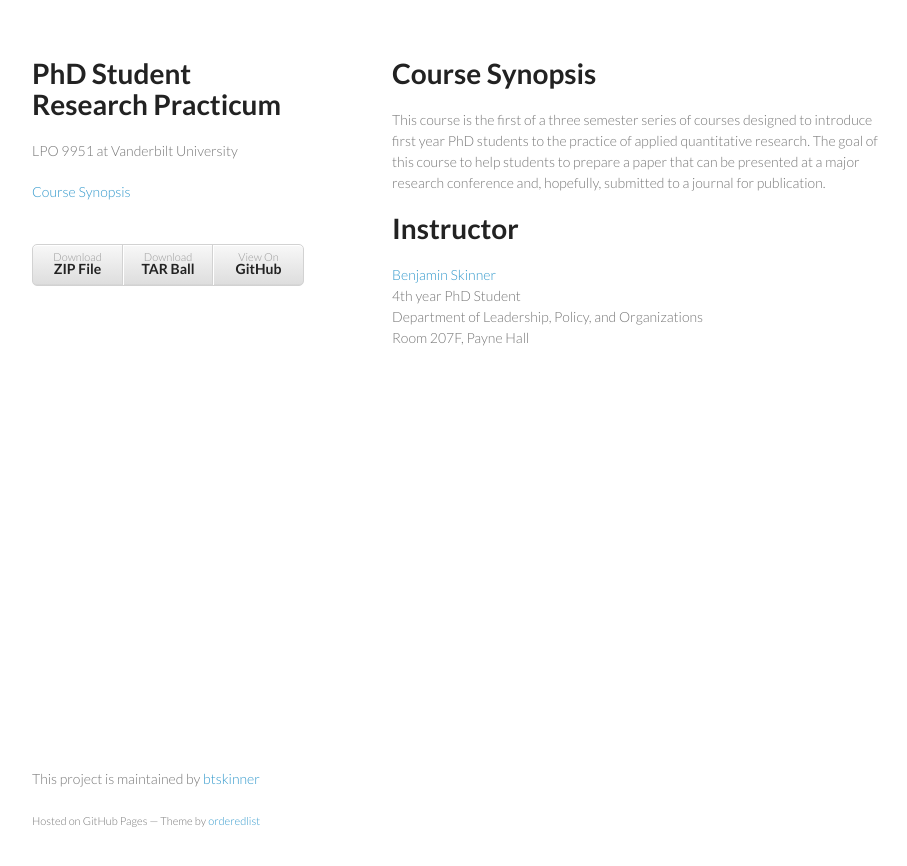
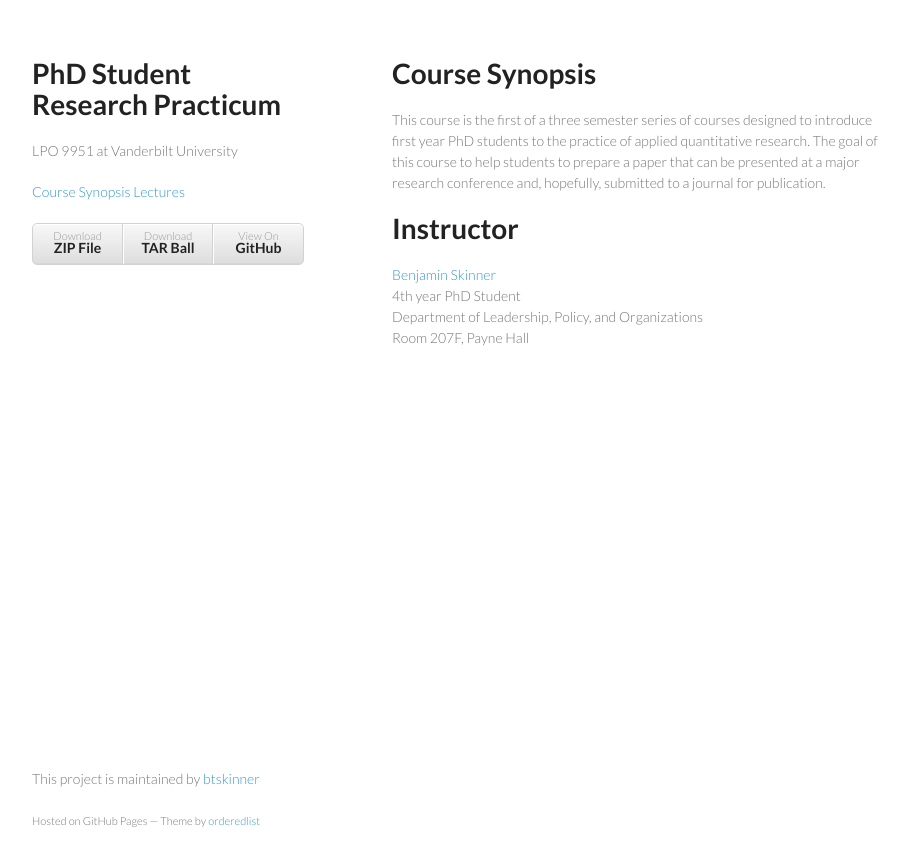
Before and after one commit to btskinner/lpo9951, a Jekyll site: the page built from index.md, in a window 1280 px wide. Shown: the top 866 px of the page, without its empty margins (178-1085 px from the left). Built offline with Jekyll 4.4.1, drawn with Linux system fonts in a browser that asks for light colours.

Commit message:
Update default.html

```diff
--- a/_layouts/default.html
+++ b/_layouts/default.html
@@ -20,8 +20,8 @@
         <p>LPO 9951 at Vanderbilt University</p>
 
         <a href="http://btskinner.github.io/lpo9951/">Course Synopsis</a>
+        <a href='http://btskinner.github.io/lpo9951/lectures.md'>Lectures</a>
 
-        </br>
         </br>
         </br>
 
```
